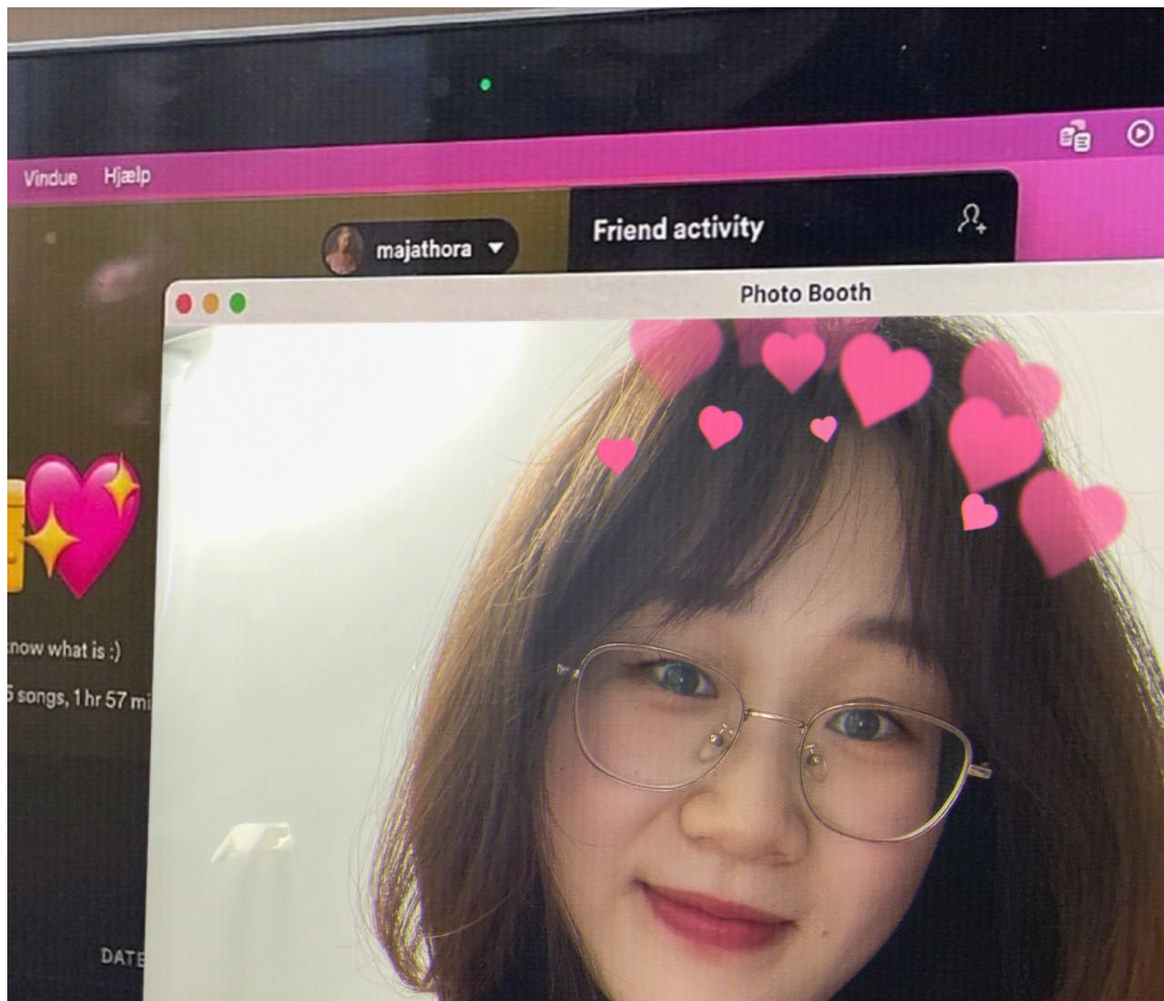
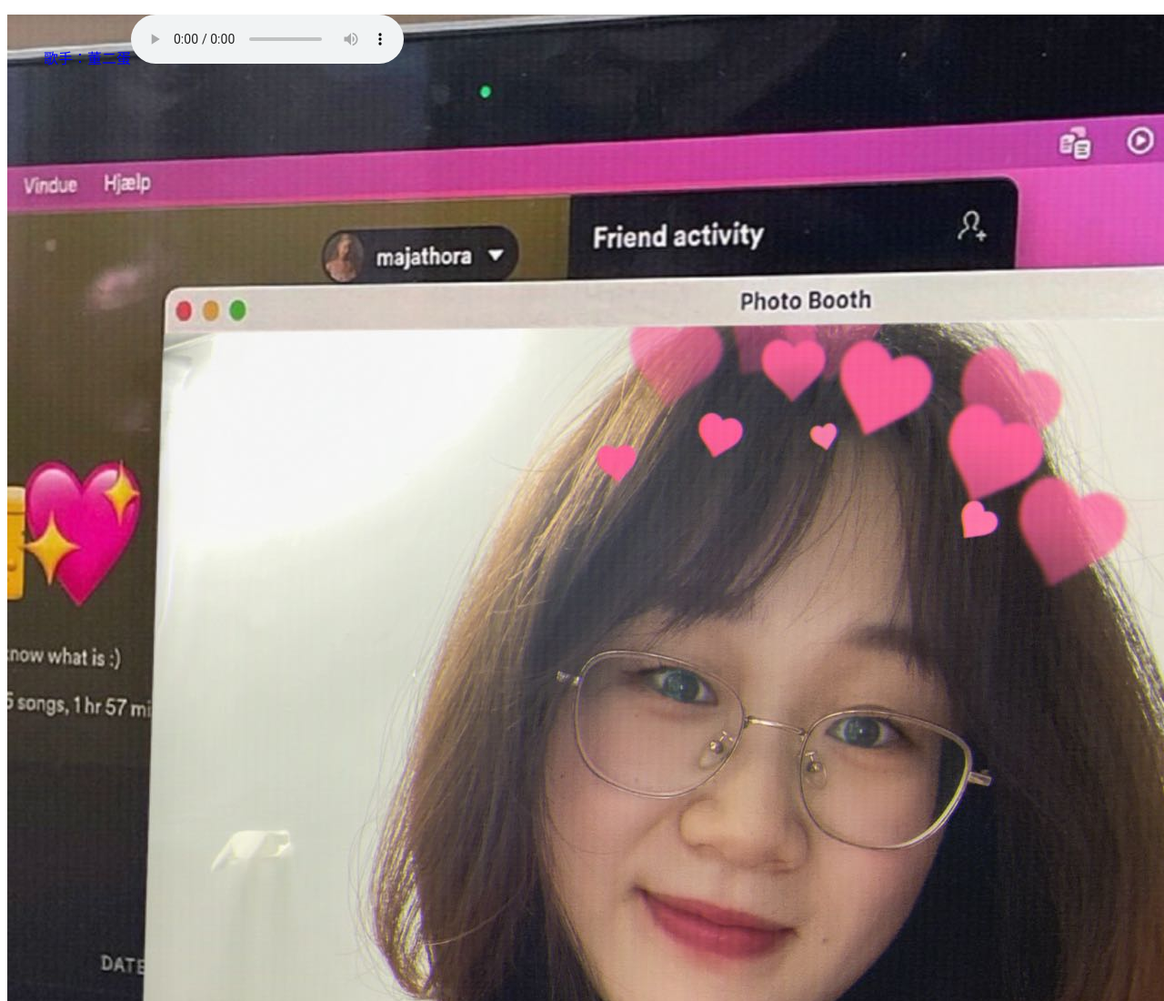
Before and after one commit to liuZaZx/dxy.github.io, a plain HTML site: page index.html in a window 1280 px wide. Shown: the top 1100 px of the page at 91% size. Drawn offline with Linux system fonts and the light colour scheme.

Commit message:
first add files
first add files

```diff
--- a/index.html
+++ b/index.html
@@ -8,6 +8,14 @@
 </head>
 <body>
 <div style="width: 1279px;height: 1706px;background-image: url(xy.jpg);margin: auto;">
+<ul style="color:blue">
+	歌手：董二蛋<audio  controls autoplay loop>
+			对不起，您的浏览器不支持音频播放
+			<source src="23.m4a">
+		</audio><br>
+</ul>
+
+
 </div>
 </body>
 </html>
```
Also changed, not shown: 1 other file.
